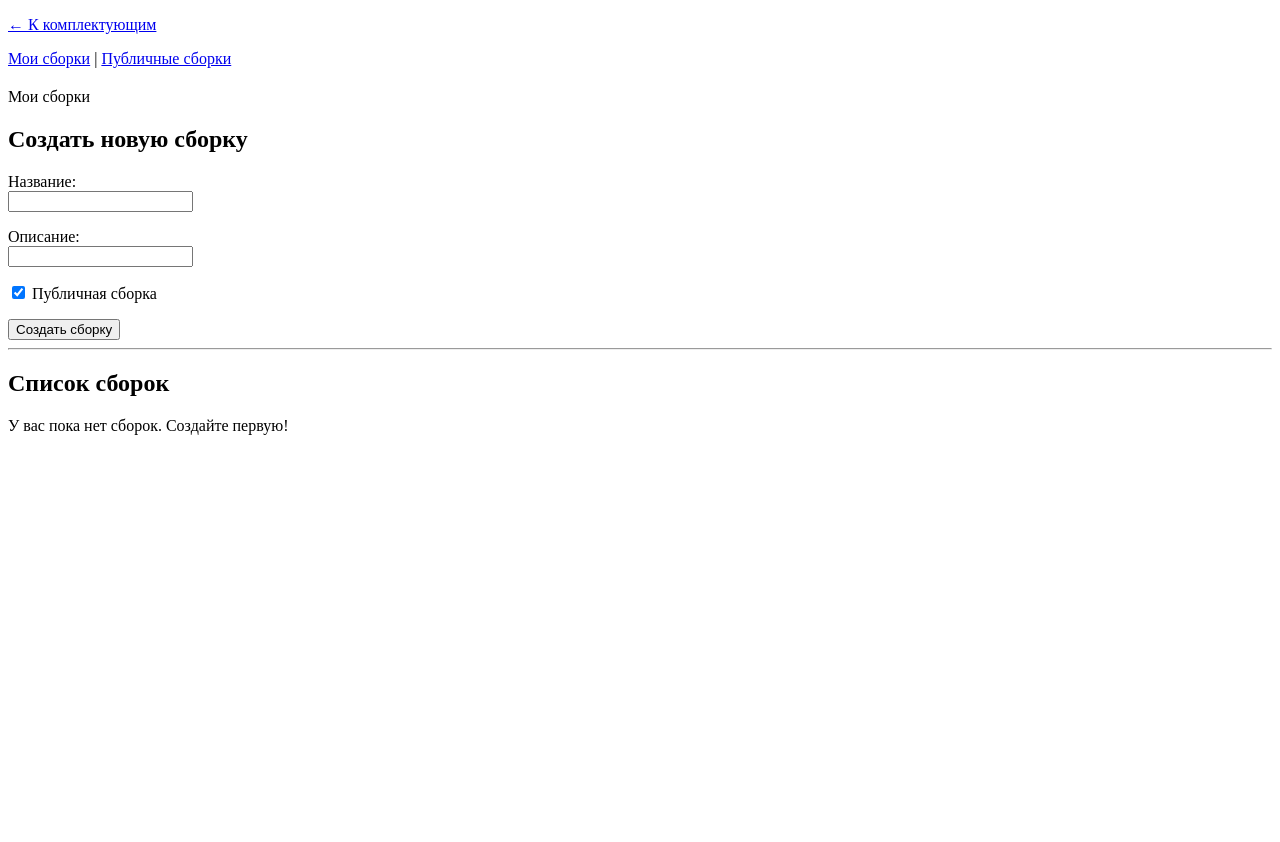
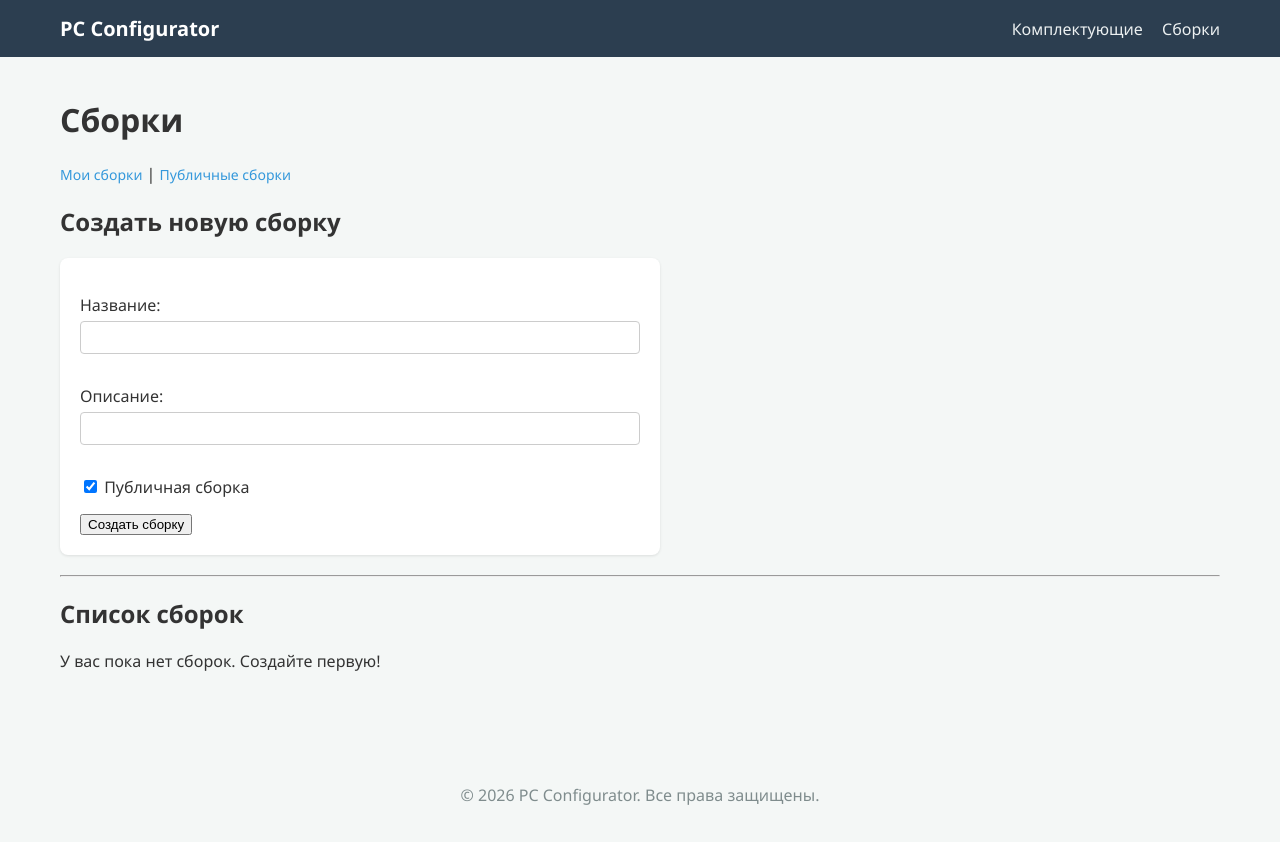
Before and after one commit to anexcizen/configurator-pc, a Java web app: template src/main/webapp/WEB-INF/views/builds.jsp in a window 1280 px wide. Before the commit the page ends 435 px from the top, so only its background shows below. Run offline with Tomcat 11, a stand-in JSP engine, Linux system fonts and the light colour scheme; the template is opened without the code that fills it, so the values that code supplies are empty.

Commit message:
стили,шапки,иконки

```diff
--- a/src/main/java/ru/itis/oris501/configuratorpc/servlets/BuildServlet.java
+++ b/src/main/java/ru/itis/oris501/configuratorpc/servlets/BuildServlet.java
@@ -119,6 +119,7 @@ public class BuildServlet extends HttpServlet {
             } catch (IllegalArgumentException e) {
                 req.getSession().setAttribute("error", e.getMessage());
                 resp.sendRedirect(req.getContextPath() + "/builds");
+                return;
             }
         } else if ("removeComponent".equals(action)) {
             try {
--- a/src/main/webapp/WEB-INF/views/builds.jsp
+++ b/src/main/webapp/WEB-INF/views/builds.jsp
@@ -1,24 +1,8 @@
 <%@ page contentType="text/html;charset=UTF-8" language="java" %>
 <%@ taglib prefix="c" uri="jakarta.tags.core" %>
-<!DOCTYPE html>
-<html lang="ru">
-<head>
-    <meta charset="UTF-8">
-    <title>Мои сборки</title>
-    <link rel="stylesheet" href="${pageContext.request.contextPath}/template/style.css">
-</head>
-<body>
+<%@ include file="/template/header.jspf" %>
 
-<c:if test="${not empty sessionScope.currentUser}">
-    <div style="text-align: right;">
-        Привет, <b>${sessionScope.currentUser.username}</b>!
-        <a href="${pageContext.request.contextPath}/logout">Выйти из аккаунта</a>
-    </div>
-</c:if>
-
-<p>
-    <a href="${pageContext.request.contextPath}/components">← К комплектующим</a>
-</p>
+<h1>Сборки</h1>
 
 <div style="margin-bottom: 20px;">
     <a href="${pageContext.request.contextPath}/builds" class="btn-link">Мои сборки</a> |
@@ -29,7 +13,6 @@
     <h2>Публичные сборки сообщества</h2>
 </c:if>
 <c:if test="${!isPublicView}">
-    <h>Мои сборки</h>
     <h2>Создать новую сборку</h2>
     <form method="post" action="${pageContext.request.contextPath}/builds">
         <input type="hidden" name="action" value="create">
@@ -86,17 +69,17 @@
                 </td>
                 <td class="actions">
                     <a href="${pageContext.request.contextPath}/builds?id=${b.id}" class="btn-link">Открыть</a>
-
-                    <form method="post" action="${pageContext.request.contextPath}/builds" style="display:inline;">
-                        <input type="hidden" name="action" value="delete">
-                        <input type="hidden" name="id" value="${b.id}">
-                        <button type="submit" class="btn-link text-danger" onclick="return confirm('Вы уверены, что хотите удалить сборку?')">Удалить</button>
-                    </form>
+                    <c:if test="${b.userId == sessionScope.currentUser.id}">
+                        <form method="post" action="${pageContext.request.contextPath}/builds" class="form-delete" data-confirm="Вы уверены, что хотите удалить эту сборку?" style="display:inline;">
+                            <input type="hidden" name="action" value="delete">
+                            <input type="hidden" name="id" value="${b.id}">
+                            <button type="submit" class="btn-link text-danger">Удалить</button>
+                        </form>
+                    </c:if>
                 </td>
             </tr>
         </c:forEach>
     </table>
 </c:if>
 
-</body>
-</html>
+<%@ include file="/template/footer.jspf" %>
--- /dev/null
+++ b/src/main/webapp/template/footer.jspf
@@ -0,0 +1,9 @@
+<%@ page pageEncoding="UTF-8" contentType="text/html;charset=UTF-8" language="java" %>
+</main>
+
+<footer>
+    <p>&copy; 2026 PC Configurator. Все права защищены.</p>
+</footer>
+
+</body>
+</html>
--- /dev/null
+++ b/src/main/webapp/template/header.jspf
@@ -0,0 +1,33 @@
+<%@ page pageEncoding="UTF-8" contentType="text/html;charset=UTF-8" language="java" %>
+<%@ page contentType="text/html;charset=UTF-8" language="java" %>
+<%@ taglib prefix="c" uri="jakarta.tags.core" %>
+<script src="${pageContext.request.contextPath}/template/script.js" defer></script>
+<!DOCTYPE html>
+<html lang="ru">
+<head>
+    <meta charset="UTF-8">
+    <title>PC Configurator</title>
+    <link rel="stylesheet" href="${pageContext.request.contextPath}/template/style.css">
+</head>
+<body>
+
+<header>
+    <div class="nav-container">
+        <a href="${pageContext.request.contextPath}/components" class="logo">PC Configurator</a>
+        <nav>
+            <a href="${pageContext.request.contextPath}/components">Комплектующие</a>
+            <a href="${pageContext.request.contextPath}/builds">Сборки</a>
+            <c:if test="${not empty sessionScope.currentUser}">
+                <a href="${pageContext.request.contextPath}/logout">Выйти из аккаунта (${sessionScope.currentUser.username})</a>
+            </c:if>
+        </nav>
+    </div>
+</header>
+
+<main class="container">
+    <c:if test="${not empty sessionScope.error}">
+        <div class="alert alert-danger">
+            ${sessionScope.error}
+            <c:remove var="error" scope="session"/>
+        </div>
+    </c:if>
--- /dev/null
+++ b/src/main/webapp/template/script.js
@@ -0,0 +1,13 @@
+document.addEventListener('DOMContentLoaded', function () {
+    const deleteForms = document.querySelectorAll('form.form-delete');
+
+    deleteForms.forEach(form => {
+        form.addEventListener('submit', function (e) {
+            const message = form.getAttribute('data-confirm') || 'Вы уверены, что хотите удалить этот элемент?';
+
+            if (!confirm(message)) {
+                e.preventDefault();
+            }
+        });
+    });
+});
--- a/src/main/webapp/template/style.css
+++ b/src/main/webapp/template/style.css
@@ -1,3 +1,40 @@
+* { box-sizing: border-box; }
+body { margin: 0; font-family: 'Segoe UI', Tahoma, Geneva, Verdana, sans-serif; background: #f4f7f6; color: #333; }
+a { color: #3498db; text-decoration: none; }
+a:hover { text-decoration: underline; }
+.container { max-width: 1200px; margin: 0 auto; padding: 20px; }
+
+header { background: #2c3e50; color: white; padding: 15px 0; }
+.nav-container { max-width: 1200px; margin: 0 auto; display: flex; justify-content: space-between; align-items: center; padding: 0 20px; }
+.logo { color: white; font-size: 20px; font-weight: bold; text-decoration: none; }
+nav a { color: #ecf0f1; margin-left: 15px; text-decoration: none; }
+nav a:hover { color: white; text-decoration: underline; }
+
+footer { text-align: center; padding: 20px; color: #7f8c8d; margin-top: 40px; }
+
+table { width: 100%; border-collapse: collapse; background: white; box-shadow: 0 1px 3px rgba(0,0,0,0.1); margin-bottom: 20px; }
+th, td { padding: 12px 15px; text-align: left; border-bottom: 1px solid #eee; }
+th { background: #ecf0f1; font-weight: 600; color: #2c3e50; }
+
+.btn { display: inline-block; background: #3498db; color: white; padding: 8px 15px; border-radius: 4px; border: none; cursor: pointer; font-size: 14px; }
+.btn:hover { background: #2980b9; text-decoration: none; }
+.btn-link { background: none; border: none; color: #3498db; cursor: pointer; padding: 0; font-size: 14px; text-decoration: none; }
+.btn-link:hover { text-decoration: underline; }
+.text-danger { color: #e74c3c; }
+
+form { background: white; padding: 20px; border-radius: 8px; box-shadow: 0 1px 3px rgba(0,0,0,0.1); margin-bottom: 20px; max-width: 600px; }
+input[type="text"], input[type="password"], input[type="number"], select { width: 100%; padding: 8px; margin-top: 5px; margin-bottom: 15px; border: 1px solid #ccc; border-radius: 4px; }
+
+.alert { padding: 10px 15px; border-radius: 4px; margin-bottom: 20px; }
+.alert-danger { background: #f8d7da; color: #721c24; border: 1px solid #f5c6cb; }
+
+.build-layout { display: grid; grid-template-columns: repeat(auto-fill, minmax(220px, 1fr)); gap: 20px; margin-bottom: 30px; }
+.category-block { background: #fff; padding: 15px; border-radius: 8px; box-shadow: 0 2px 8px rgba(0,0,0,0.06); border-top: 4px solid #3498db; display: flex; flex-direction: column; }
+.category-block h3 { margin-top: 0; font-size: 15px; color: #2c3e50; text-transform: uppercase; letter-spacing: 0.5px; border-bottom: 1px solid #eee; padding-bottom: 8px; margin-bottom: 10px; }
+.category-block p { margin: 0; font-size: 15px; color: #333; }
+.category-block p b { color: #27ae60; }
+.category-block .empty { color: #95a5a6; font-style: italic; font-size: 14px; }
+
 .build-layout {
     display: grid;
     grid-template-columns: repeat(auto-fill, minmax(220px, 1fr));
@@ -41,3 +78,31 @@
     font-style: italic;
     font-size: 14px;
 }
+
+.icon-btn {
+    background: none;
+    border: none;
+    cursor: pointer;
+    padding: 4px;
+    display: inline-flex;
+    align-items: center;
+    justify-content: center;
+    border-radius: 4px;
+    transition: background 0.2s;
+}
+
+.icon-btn:hover {
+    background: #e0e0e0;
+}
+
+.icon-btn img {
+    display: block;
+}
+
+td .form-delete {
+    display: inline;
+    background: none;
+    padding: 0;
+    margin: 0;
+    box-shadow: none;
+}
```
Also changed, not shown: src/main/webapp/WEB-INF/views/build-view.jsp (+7 -27 lines), src/main/webapp/WEB-INF/views/component-edit.jsp (+2 -14 lines), src/main/webapp/WEB-INF/views/components.jsp (+9 -25 lines), src/main/webapp/img/icons/delete.png (added), src/main/webapp/img/icons/edit.png (added).
